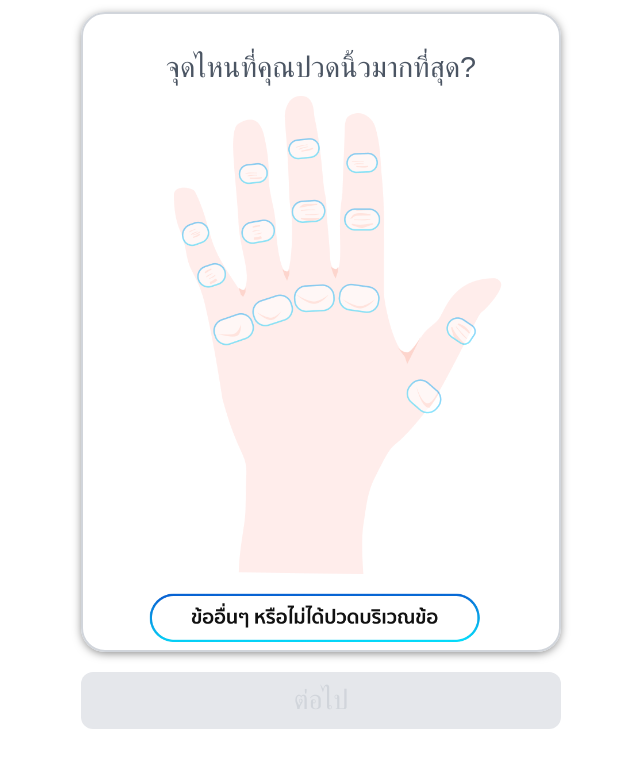
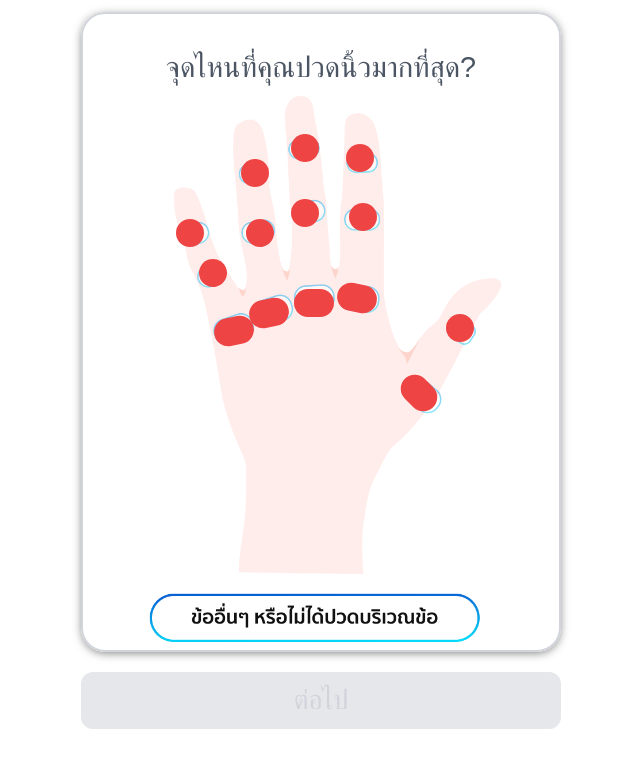
Before and after one commit to Thananyasih/Agnos-FE-Assignment, a React (Create React App) app: page /fingersPainAnalyze in a window 1280 px wide. Shown: the top 768 px of the page, without its empty margins (319-959 px from the left). Built offline with nearby package versions, Linux system fonts and the light colour scheme.

Commit message:
edit screen sizing for Fingers page

```diff
--- a/src/components/FingerSelectPain.jsx
+++ b/src/components/FingerSelectPain.jsx
@@ -44,62 +44,118 @@ const FingerSelectPain = () => {
 
         {/* Top Finger Pain Selected button */}
         <button type='button' className='absolute top-[135px] right-[350px] px-[14px] p-[10px]
-        xl:top-[170px] xl:right-[445px] xl:px-[18px] xl:p-[14px]
-        2xl:top-[180px] 2xl:right-[470px] 2xl:px-[18px] 2xl:p-[14px] -rotate-45 rounded-full' onClick={handleTopFinger}/>
+        fold:top-[55px] fold:right-[145px] fold:px-[5px] fold:p-[5px]
+        xs:top-[80px] xs:right-[220px] xs:px-[10px] xs:p-[10px]
+        sm:top-[130px] sm:right-[355px] sm:px-[14px] sm:p-[14px]
+        lg:top-[130px] lg:right-[355px] lg:px-[14px] lg:p-[14px]
+        xl:top-[168px] xl:right-[445px] xl:px-[20px] xl:p-[15px]
+        2xl:top-[180px] 2xl:right-[470px] 2xl:px-[18px] 2xl:p-[14px] -rotate-45 rounded-full bg-red-500' onClick={handleTopFinger}/>
 
         <button type='button' className='absolute top-[75px] right-[290px] px-[16px] p-[10px]
-        xl:top-[95px] xl:right-[370px] xl:px-[18px] xl:p-[12px]
-        2xl:top-[100px] 2xl:right-[390px] 2xl:px-[18px] 2xl:p-[14px] rounded-full' onClick={handleTopFinger}/>
+        fold:top-[29px] fold:right-[122px] fold:px-[5px] fold:p-[5px]
+        xs:top-[45px] xs:right-[180px] xs:px-[10px] xs:p-[10px]
+        sm:top-[75px] sm:right-[290px] sm:px-[14px] sm:p-[14px]
+        lg:top-[70px] lg:right-[290px] lg:px-[14px] lg:p-[14px]
+        xl:top-[90px] xl:right-[370px] xl:px-[20px] xl:p-[15px]
+        2xl:top-[100px] 2xl:right-[390px] 2xl:px-[18px] 2xl:p-[14px] rounded-full bg-red-500' onClick={handleTopFinger}/>
 
         <button type='button' className='absolute top-[50px] right-[240px] px-[16px] p-[10px]
-        xl:top-[65px] xl:right-[305px] xl:px-[19px] xl:p-[12px]
-        2xl:top-[68px] 2xl:right-[322px] 2xl:px-[20px] 2xl:p-[14px] rounded-full' onClick={handleTopFinger}/>
+        fold:top-[20px] fold:right-[100px] fold:px-[5px] fold:p-[5px]
+        xs:top-[30px] xs:right-[150px] xs:px-[10px] xs:p-[10px]
+        sm:top-[45px] sm:right-[240px] sm:px-[14px] sm:p-[14px]
+        lg:top-[45px] lg:right-[240px] lg:px-[14px] lg:p-[14px]
+        xl:top-[60px] xl:right-[305px] xl:px-[20px] xl:p-[15px]
+        2xl:top-[68px] 2xl:right-[322px] 2xl:px-[20px] 2xl:p-[14px] rounded-full bg-red-500' onClick={handleTopFinger}/>
 
         <button type='button' className='absolute top-[65px] right-[180px] px-[16px] p-[10px]
-        xl:top-[80px] xl:right-[230px] xl:px-[19px] xl:p-[12px]
-        2xl:top-[85px] 2xl:right-[245px] 2xl:px-[19px] 2xl:p-[14px] rounded-full' onClick={handleTopFinger}/>
+        fold:top-[25px] fold:right-[76px] fold:px-[5px] fold:p-[5px]
+        xs:top-[35px] xs:right-[110px] xs:px-[10px] xs:p-[10px]
+        sm:top-[60px] sm:right-[180px] sm:px-[14px] sm:p-[14px]
+        lg:top-[55px] lg:right-[185px] lg:px-[14px] lg:p-[14px]
+        xl:top-[80px] xl:right-[228px] xl:px-[20px] xl:p-[15px]
+        2xl:top-[85px] 2xl:right-[245px] 2xl:px-[19px] 2xl:p-[14px] rounded-full bg-red-500' onClick={handleTopFinger}/>
 
         {/* Mid Finger Pain Selected button */}
         <button type='button' className='absolute top-[176px] right-[334px] px-[14px] p-[10px]
-        xl:top-[224px] xl:right-[422px] xl:px-[18px] xl:p-[14px]
-        2xl:top-[235px] 2xl:right-[448px] 2xl:px-[18px] 2xl:p-[14px] -rotate-12 rounded-full' onClick={handleMidFinger}/>
+        fold:top-[72px] fold:right-[138px] fold:px-[6px] fold:p-[6px]
+        xs:top-[109px] xs:right-[205px] xs:px-[10px] xs:p-[10px]
+        sm:top-[170px] sm:right-[330px] sm:px-[14px] sm:p-[14px]
+        lg:top-[170px] lg:right-[332px] lg:px-[14px] lg:p-[14px]
+        xl:top-[220px] xl:right-[420px] xl:px-[20px] xl:p-[15px]
+        2xl:top-[235px] 2xl:right-[448px] 2xl:px-[18px] 2xl:p-[14px] -rotate-12 rounded-full  bg-red-500' onClick={handleMidFinger}/>
 
         <button type='button' className='absolute top-[133px] right-[285px] px-[16px] p-[10px]
-        xl:top-[168px] xl:right-[362px] xl:px-[20px] xl:p-[14px]
-        2xl:top-[178px] 2xl:right-[380px] 2xl:px-[22px] 2xl:p-[14px] -rotate-12 rounded-full' onClick={handleMidFinger}/>
+        fold:top-[53px] fold:right-[118px] fold:px-[6px] fold:p-[6px]
+        xs:top-[80px] xs:right-[175px] xs:px-[10px] xs:p-[10px]
+        sm:top-[128px] sm:right-[285px] sm:px-[14px] sm:p-[14px]
+        lg:top-[130px] lg:right-[285px] lg:px-[14px] lg:p-[14px]
+        xl:top-[165px] xl:right-[360px] xl:px-[20px] xl:p-[15px]
+        2xl:top-[178px] 2xl:right-[380px] 2xl:px-[22px] 2xl:p-[14px] -rotate-12 rounded-full  bg-red-500' onClick={handleMidFinger}/>
 
         <button type='button' className='absolute top-[110px] right-[235px] px-[16px] p-[12px]
-        xl:top-[140px] xl:right-[295px] xl:px-[22px] xl:p-[14px]
-        2xl:top-[150px] 2xl:right-[314px] 2xl:px-[22px] 2xl:p-[14px] rounded-full' onClick={handleMidFinger}/>
+        fold:top-[45px] fold:right-[98px] fold:px-[6px] fold:p-[6px]
+        xs:top-[70px] xs:right-[146px] xs:px-[10px] xs:p-[10px]
+        sm:top-[110px] sm:right-[235px] sm:px-[14px] sm:p-[14px]
+        lg:top-[110px] lg:right-[240px] lg:px-[14px] lg:p-[14px]
+        xl:top-[140px] xl:right-[300px] xl:px-[20px] xl:p-[15px]
+        2xl:top-[150px] 2xl:right-[314px] 2xl:px-[22px] 2xl:p-[14px] rounded-full  bg-red-500' onClick={handleMidFinger}/>
 
         <button type='button' className='absolute top-[120px] right-[180px] px-[17px] p-[10px]
-        xl:top-[153px] xl:right-[228px] xl:px-[23px] xl:p-[13px]
-        2xl:top-[160px] 2xl:right-[240px] 2xl:px-[23px] 2xl:p-[14px] rounded-full' onClick={handleMidFinger}/>
+        fold:top-[48px] fold:right-[76px] fold:px-[6px] fold:p-[6px]
+        xs:top-[70px] xs:right-[112px] xs:px-[10px] xs:p-[10px]
+        sm:top-[115px] sm:right-[185px] sm:px-[14px] sm:p-[14px]
+        lg:top-[114px] lg:right-[182px] lg:px-[14px] lg:p-[14px]
+        xl:top-[150px] xl:right-[230px] xl:px-[20px] xl:p-[15px]
+        2xl:top-[160px] 2xl:right-[240px] 2xl:px-[23px] 2xl:p-[14px] rounded-full  bg-red-500' onClick={handleMidFinger}/>
 
         <button type='button' className='absolute top-[230px] right-[84px] px-[14px] p-[12px]
-        xl:top-[290px] xl:right-[105px] xl:px-[20px] xl:p-[14px]
-        2xl:top-[305px] 2xl:right-[112px] 2xl:px-[20px] 2xl:p-[16px] rotate-45 rounded-full' onClick={handleMidFinger}/>
+        fold:top-[95px] fold:right-[35px] fold:px-[6px] fold:p-[6px]
+        xs:top-[140px] xs:right-[55px] xs:px-[10px] xs:p-[10px]
+        sm:top-[225px] sm:right-[80px] sm:px-[14px] sm:p-[14px]
+        lg:top-[225px] lg:right-[85px] lg:px-[14px] lg:p-[14px]
+        xl:top-[290px] xl:right-[100px] xl:px-[20px] xl:p-[15px]
+        2xl:top-[305px] 2xl:right-[112px] 2xl:px-[20px] 2xl:p-[16px] rotate-45 rounded-full  bg-red-500' onClick={handleMidFinger}/>
 
         {/* Bottom Finger Pain Selected button */}
         <button type='button' className='absolute top-[226px] right-[306px] px-[19px] p-[14px]
-        xl:top-[289px] xl:right-[388px] xl:px-[25px] xl:p-[18px]
-        2xl:top-[302px] 2xl:right-[409px] 2xl:px-[26px] 2xl:p-[18px] -rotate-12 rounded-full' onClick={handleBottomFinger}/>
+        fold:top-[92px] fold:right-[127px] fold:px-[8px] fold:p-[6px]
+        xs:top-[140px] xs:right-[190px] xs:px-[12px] xs:p-[10px]
+        sm:top-[225px] sm:right-[305px] sm:px-[20px] sm:p-[14px]
+        lg:top-[228px] lg:right-[305px] lg:px-[20px] lg:p-[14px]
+        xl:top-[280px] xl:right-[390px] xl:px-[25px] xl:p-[20px]
+        2xl:top-[302px] 2xl:right-[409px] 2xl:px-[26px] 2xl:p-[18px] -rotate-12 rounded-full  bg-red-500' onClick={handleBottomFinger}/>
 
-        <button type='button' className='absolute top-[209px] right-[266px] px-[20px] p-[13px]
-        xl:top-[265px] xl:right-[338px] xl:px-[25px] xl:p-[18px]
-        2xl:top-[278px] 2xl:right-[358px] 2xl:px-[26px] 2xl:p-[18px] -rotate-12 rounded-full' onClick={handleBottomFinger}/>
+        <button type='button' className='absolute top-[133px] right-[285px] px-[16px] p-[10px]
+        fold:top-[86px] fold:right-[110px] fold:px-[8px] fold:p-[6px]
+        xs:top-[130px] xs:right-[165px] xs:px-[12px] xs:p-[10px]
+        sm:top-[210px] sm:right-[265px] sm:px-[20px] sm:p-[14px]
+        lg:top-[210px] lg:right-[270px] lg:px-[20px] lg:p-[14px]
+        xl:top-[260px] xl:right-[340px] xl:px-[25px] xl:p-[20px]
+        2xl:top-[278px] 2xl:right-[358px] 2xl:px-[26px] 2xl:p-[18px] -rotate-12 rounded-full  bg-red-500' onClick={handleBottomFinger}/>
 
-        <button type='button' className='absolute top-[198px] right-[225px] px-[20px] p-[12px]
-        xl:top-[250px] xl:right-[285px] xl:px-[26px] xl:p-[16px]
-        2xl:top-[260px] 2xl:right-[300px] 2xl:px-[27px] 2xl:p-[18px] rounded-full' onClick={handleBottomFinger}/>
+        <button type='button' className='absolute top-[110px] right-[235px] px-[16px] p-[12px]
+        fold:top-[80px] fold:right-[93px] fold:px-[8px] fold:p-[6px]
+        xs:top-[120px] xs:right-[140px] xs:px-[12px] xs:p-[10px]
+        sm:top-[200px] sm:right-[225px] sm:px-[20px] sm:p-[14px]
+        lg:top-[200px] lg:right-[225px] lg:px-[20px] lg:p-[14px]
+        xl:top-[250px] xl:right-[285px] xl:px-[25px] xl:p-[20px]
+        2xl:top-[260px] 2xl:right-[300px] 2xl:px-[27px] 2xl:p-[18px] rounded-full  bg-red-500' onClick={handleBottomFinger}/>
 
-        <button type='button' className='absolute top-[196px] right-[180px] px-[20px] p-[14px]
-        xl:top-[250px] xl:right-[230px] xl:px-[25px] xl:p-[17px]
-        2xl:top-[263px] 2xl:right-[243px] 2xl:px-[26px] 2xl:p-[18px] rotate-12 rounded-full' onClick={handleBottomFinger}/>
+        <button type='button' className='absolute top-[120px] right-[180px] px-[17px] p-[10px]
+        fold:top-[80px] fold:right-[76px] fold:px-[8px] fold:p-[6px]
+        xs:top-[120px] xs:right-[110px] xs:px-[12px] xs:p-[10px]
+        sm:top-[200px] sm:right-[180px] sm:px-[20px] sm:p-[14px]
+        lg:top-[195px] lg:right-[182px] lg:px-[20px] lg:p-[14px]
+        xl:top-[250px] xl:right-[230px] xl:px-[25px] xl:p-[20px]
+        2xl:top-[263px] 2xl:right-[243px] 2xl:px-[26px] 2xl:p-[18px] rotate-12 rounded-full bg-red-500' onClick={handleBottomFinger}/>
 
-        <button type='button' className='absolute top-[294px] right-[118px] px-[18px] p-[14px]
-        xl:top-[372px] xl:right-[148px] xl:px-[25px] xl:p-[18px]
-        2xl:top-[392px] 2xl:right-[155px] 2xl:px-[26px] 2xl:p-[18px] rotate-45 rounded-full' onClick={handleBottomFinger}/>
+        <button type='button' className='absolute top-[230px] right-[84px] px-[14px] p-[12px]
+        fold:top-[120px] fold:right-[48px] fold:px-[8px] fold:p-[6px]
+        xs:top-[178px] xs:right-[75px] xs:px-[12px] xs:p-[10px]
+        sm:top-[295px] sm:right-[110px] sm:px-[20px] sm:p-[14px]
+        lg:top-[290px] lg:right-[120px] lg:px-[20px] lg:p-[14px]
+        xl:top-[370px] xl:right-[150px] xl:px-[25px] xl:p-[20px]
+        2xl:top-[392px] 2xl:right-[155px] 2xl:px-[26px] 2xl:p-[18px] rotate-45 rounded-full  bg-red-500' onClick={handleBottomFinger}/>
     </div>
   )
 }
```
Also changed, not shown: src/components/AbsSelectPain.jsx (+7 -7 lines).
